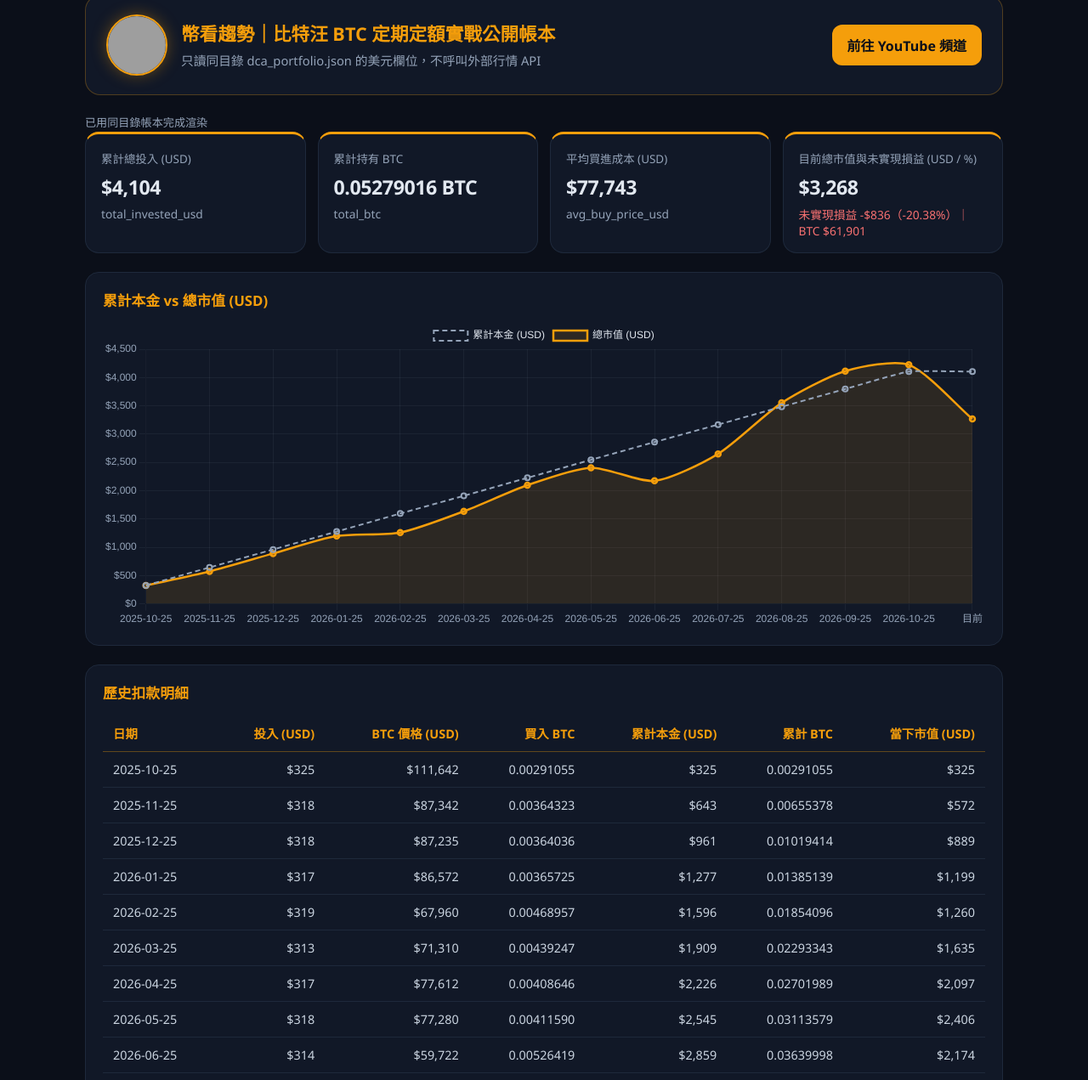
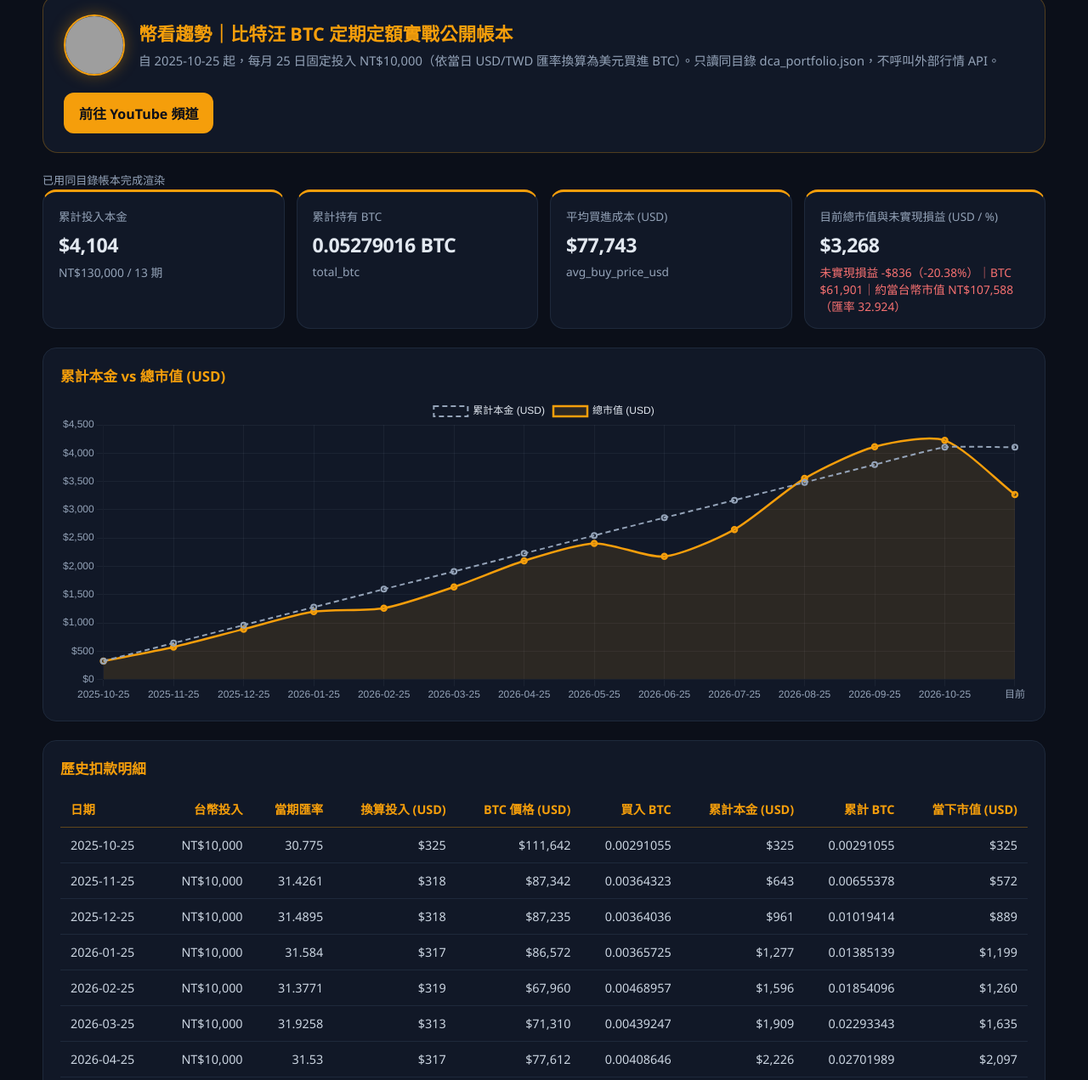
Before and after one commit to mohjj0206/daily-crypto-podcast, a plain HTML site: page index.html in a window 1280 px wide. Shown: the part 34-1305 px from the top of the page at 85% size. Drawn offline with nearby package versions, Linux system fonts and the light colour scheme; grey boxes are pictures that could not be loaded.

Commit message:
feat: add TWD 10,000 monthly FX conversion view on public ledger and fix special topic routing
Co-authored-by: Cursor <cursoragent@cursor.com>

```diff
--- a/dca_portfolio.json
+++ b/dca_portfolio.json
@@ -190,5 +190,6 @@
   "total_return_pct": -17.24,
   "total_invested_usd": 4104.04,
   "current_value_usd": 3267.76,
-  "roi_pct": -20.38
+  "roi_pct": -20.38,
+  "contribution_note": "自 2025-10-25 起，每月 25 日固定投入 NT$10,000（依當日 USD/TWD 匯率換算為美元買進 BTC）。"
 }
--- a/index.html
+++ b/index.html
@@ -15,7 +15,7 @@
       min-height: 100vh;
       padding: 28px 16px 56px;
     }
-    .wrap { max-width: 1080px; margin: 0 auto; }
+    .wrap { max-width: 1180px; margin: 0 auto; }
     header {
       display: flex;
       align-items: center;
@@ -108,7 +108,7 @@
         <img src="./avatar.png" alt="比特汪頭像">
         <div>
           <h1>幣看趨勢｜比特汪 BTC 定期定額實戰公開帳本</h1>
-          <p class="sub">只讀同目錄 dca_portfolio.json 的美元欄位，不呼叫外部行情 API</p>
+          <p class="sub" id="rule">自 2025-10-25 起，每月 25 日固定投入 NT$10,000（依當日 USD/TWD 匯率換算為美元買進 BTC）。只讀同目錄 dca_portfolio.json，不呼叫外部行情 API。</p>
         </div>
       </div>
       <a class="yt" href="https://www.youtube.com/@%E5%B9%A3%E7%9C%8B%E8%B6%A8%E5%8B%A2" target="_blank" rel="noopener noreferrer">前往 YouTube 頻道</a>
@@ -118,9 +118,9 @@
     <p class="status" id="status">正在整理帳本…</p>
     <section class="grid">
       <article class="card">
-        <div class="label">累計總投入 (USD)</div>
+        <div class="label">累計投入本金</div>
         <div class="value" id="total-usd">—</div>
-        <div class="hint">total_invested_usd</div>
+        <div class="hint" id="total-twd">台幣對照整理中</div>
       </article>
       <article class="card">
         <div class="label">累計持有 BTC</div>
@@ -151,7 +151,9 @@
           <thead>
             <tr>
               <th>日期</th>
-              <th>投入 (USD)</th>
+              <th>台幣投入</th>
+              <th>當期匯率</th>
+              <th>換算投入 (USD)</th>
               <th>BTC 價格 (USD)</th>
               <th>買入 BTC</th>
               <th>累計本金 (USD)</th>
@@ -163,7 +165,7 @@
         </table>
       </div>
     </section>
-    <footer>市值 = 持有 BTC × current_btc_usd。未實現損益 = 市值 − 累計投入美元。本頁僅供公開紀錄，不構成投資建議。</footer>
+    <footer>美元市值 = 持有 BTC × current_btc_usd。未實現損益 = 市值 − 累計投入美元。台幣欄位只對照每月 NT$10,000 換匯，影片與大盤仍用整數美元。本頁不構成投資建議。</footer>
   </div>
 
   <script>
@@ -179,6 +181,8 @@
       return sign + "$" + rounded.toLocaleString("en-US");
     };
     const btc = (v) => Number(v).toLocaleString("en-US", { minimumFractionDigits: 8, maximumFractionDigits: 8 });
+    const twdText = (v) => "NT$" + Math.round(Number(v)).toLocaleString("en-US");
+    const fxText = (v) => Number(v).toLocaleString("en-US", { minimumFractionDigits: 2, maximumFractionDigits: 4 });
     const pick = (obj, keys) => {
       for (const key of keys) {
         if (obj && obj[key] != null && obj[key] !== "") return obj[key];
@@ -193,9 +197,24 @@
       document.getElementById("status").textContent = "帳本未能完成渲染";
     }
 
-    function rowUsd(row) {
+    function rowTwd(row, monthlyTwd) {
+      const direct = n(pick(row, ["twd_invested", "invested_twd"]));
+      return direct != null && direct > 0 ? direct : monthlyTwd;
+    }
+
+    function rowUsd(row, monthlyTwd) {
       const direct = n(pick(row, ["usd_invested", "invested_usd", "amount_usd"]));
       if (direct != null && direct > 0) return direct;
+      const rate = n(pick(row, ["twd_rate", "usd_twd", "fx"]));
+      const investedTwd = rowTwd(row, monthlyTwd);
+      if (rate != null && rate > 0 && investedTwd > 0) return investedTwd / rate;
+      return null;
+    }
+
+    function rowFx(row, spent, monthlyTwd) {
+      const direct = n(pick(row, ["twd_rate", "usd_twd", "fx"]));
+      if (direct != null && direct > 0) return direct;
+      if (spent != null && spent > 0) return monthlyTwd / spent;
       return null;
     }
 
@@ -203,55 +222,87 @@
       const records = Array.isArray(data.records) ? data.records.filter((row) => row && typeof row === "object") : [];
       records.sort((a, b) => String(a.date || "").localeCompare(String(b.date || "")));
 
+      const monthlyTwd = n(pick(data, ["monthly_contribution_twd"])) || 10000;
+      const startDate = pick(data, ["start_date"]) || "2025-10-25";
+      const rule = pick(data, ["contribution_note"]) || (
+        "自 " + startDate + " 起，每月 25 日固定投入 NT$10,000（依當日 USD/TWD 匯率換算為美元買進 BTC）。只讀同目錄 dca_portfolio.json，不呼叫外部行情 API。"
+      );
+      const localNote = "只讀同目錄 dca_portfolio.json，不呼叫外部行情 API。";
+      document.getElementById("rule").textContent = String(rule).includes("不呼叫外部") ? rule : String(rule).replace(/。?$/, "。") + localNote;
+
       let investedSum = 0;
+      let twdSum = 0;
       let btcSum = 0;
       const points = [];
       for (const row of records) {
-        const spent = rowUsd(row);
+        const spent = rowUsd(row, monthlyTwd);
+        const investedTwd = rowTwd(row, monthlyTwd);
+        const fx = rowFx(row, spent, monthlyTwd);
         const bought = n(pick(row, ["btc_bought", "btc"]));
         const price = n(pick(row, ["btc_price_usd", "price_usd"]));
-        if (spent == null || bought == null) {
-          throw new Error("某一筆紀錄缺少 usd_invested 或 btc_bought，已停止使用不完整數字。");
-        }
-        investedSum += spent;
-        btcSum += bought;
+        if (spent != null) investedSum += spent;
+        twdSum += investedTwd;
+        if (bought != null) btcSum += bought;
         points.push({
           date: row.date || "—",
+          twd: investedTwd,
+          fx,
           spent,
           price: price == null ? null : price,
           bought,
-          principal: investedSum,
-          cumBtc: btcSum,
-          mark: price == null ? null : btcSum * price
+          principal: spent == null ? null : investedSum,
+          cumBtc: bought == null ? null : btcSum,
+          mark: price == null || bought == null ? null : btcSum * price
         });
       }
 
       const totalInvested = n(pick(data, ["total_invested_usd", "total_usd"])) ?? investedSum;
+      const totalTwd = n(pick(data, ["total_twd"])) ?? twdSum;
       const totalBtc = n(pick(data, ["total_btc"])) ?? btcSum;
       const px = n(pick(data, ["current_btc_usd", "btc_usd"]));
-      if (px == null || px <= 0) throw new Error("帳本缺少 current_btc_usd，無法計算目前市值。");
-      const market = n(pick(data, ["current_value_usd", "current_market_value_usd"])) ?? (totalBtc * px);
-      const pnl = n(pick(data, ["unrealized_pnl_usd"])) ?? (market - totalInvested);
-      const avg = n(pick(data, ["avg_buy_price_usd"])) ?? (totalBtc ? totalInvested / totalBtc : 0);
-      const pct = totalInvested ? (pnl / totalInvested) * 100 : 0;
-      const pnlText = (pnl > 0 ? "+" : pnl < 0 ? "-" : "") + usd(Math.abs(pnl));
+      const market = px == null || px <= 0
+        ? n(pick(data, ["current_value_usd", "current_market_value_usd"]))
+        : (n(pick(data, ["current_value_usd", "current_market_value_usd"])) ?? (totalBtc * px));
+      const pnl = market == null ? null : (n(pick(data, ["unrealized_pnl_usd"])) ?? (market - totalInvested));
+      const avg = n(pick(data, ["avg_buy_price_usd"])) ?? (totalBtc && totalInvested ? totalInvested / totalBtc : null);
+      const pct = pnl == null || !totalInvested ? null : (pnl / totalInvested) * 100;
+      const latestFx = n(pick(data, ["current_twd_rate"])) || (points.length ? points[points.length - 1].fx : null);
+      const marketTwd = n(pick(data, ["current_market_value_twd"])) ?? (market != null && latestFx ? market * latestFx : null);
 
-      document.getElementById("total-usd").textContent = usd(totalInvested);
-      document.getElementById("total-btc").textContent = btc(totalBtc) + " BTC";
-      document.getElementById("avg-usd").textContent = usd(avg);
-      document.getElementById("market-usd").textContent = usd(market);
+      document.getElementById("total-usd").textContent = totalInvested ? usd(totalInvested) : "—";
+      document.getElementById("total-twd").textContent = twdText(totalTwd) + " / " + points.length + " 期";
+      document.getElementById("total-btc").textContent = (totalBtc ? btc(totalBtc) : "—") + (totalBtc ? " BTC" : "");
+      document.getElementById("avg-usd").textContent = avg == null ? "—" : usd(avg);
+      document.getElementById("market-usd").textContent = market == null ? "—" : usd(market);
       const pnlEl = document.getElementById("pnl");
-      pnlEl.textContent = "未實現損益 " + pnlText + "（" + (pct >= 0 ? "+" : "") + pct.toFixed(2) + "%）｜BTC " + usd(px);
-      pnlEl.className = "hint " + (pnl >= 0 ? "up" : "down");
+      if (pnl == null) {
+        pnlEl.textContent = "帳本缺少現價，市值暫不計算";
+        pnlEl.className = "hint";
+      } else {
+        const pnlText = (pnl > 0 ? "+" : pnl < 0 ? "-" : "") + usd(Math.abs(pnl));
+        const twdHint = marketTwd == null ? "" : "｜約當台幣市值 " + twdText(marketTwd) + (latestFx ? "（匯率 " + fxText(latestFx) + "）" : "");
+        pnlEl.textContent = "未實現損益 " + pnlText + "（" + (pct >= 0 ? "+" : "") + pct.toFixed(2) + "%）" + (px ? "｜BTC " + usd(px) : "") + twdHint;
+        pnlEl.className = "hint " + (pnl >= 0 ? "up" : "down");
+      }
 
       const body = document.getElementById("rows");
       body.innerHTML = "";
       if (!points.length) {
-        body.innerHTML = "<tr><td colspan=\"7\">帳本尚無扣款紀錄</td></tr>";
+        body.innerHTML = "<tr><td colspan=\"9\">帳本尚無扣款紀錄</td></tr>";
       }
       points.forEach((row) => {
         const tr = document.createElement("tr");
-        [row.date, usd(row.spent), row.price == null ? "—" : usd(row.price), btc(row.bought), usd(row.principal), btc(row.cumBtc), row.mark == null ? "—" : usd(row.mark)]
+        [
+          row.date,
+          twdText(row.twd),
+          row.fx == null ? "—" : fxText(row.fx),
+          row.spent == null ? "—" : usd(row.spent),
+          row.price == null ? "—" : usd(row.price),
+          row.bought == null ? "—" : btc(row.bought),
+          row.principal == null ? "—" : usd(row.principal),
+          row.cumBtc == null ? "—" : btc(row.cumBtc),
+          row.mark == null ? "—" : usd(row.mark)
+        ]
           .forEach((text) => {
             const td = document.createElement("td");
             td.textContent = text;
@@ -263,11 +314,11 @@
       document.getElementById("status").textContent = "已用同目錄帳本完成渲染";
 
       const labels = points.map((row) => row.date);
-      const principal = points.map((row) => Number(row.principal.toFixed(2)));
+      const principal = points.map((row) => row.principal == null ? null : Number(row.principal.toFixed(2)));
       const marketSeries = points.map((row) => row.mark == null ? null : Number(row.mark.toFixed(2)));
       labels.push("目前");
-      principal.push(Number(totalInvested.toFixed(2)));
-      marketSeries.push(Number(market.toFixed(2)));
+      principal.push(totalInvested == null ? null : Number(Number(totalInvested).toFixed(2)));
+      marketSeries.push(market == null ? null : Number(Number(market).toFixed(2)));
 
       if (typeof Chart === "undefined") {
         showError("Chart.js 未能載入。四張卡片與明細已用帳本數字渲染。");
@@ -287,7 +338,8 @@
               borderDash: [6, 4],
               borderWidth: 2,
               pointRadius: 3,
-              tension: 0.15
+              tension: 0.15,
+              spanGaps: true
             },
             {
               label: "總市值 (USD)",
@@ -344,7 +396,7 @@
         showError(message);
         const body = document.getElementById("rows");
         body.dataset.ready = "1";
-        body.innerHTML = "<tr><td colspan=\"7\">" + message + "</td></tr>";
+        body.innerHTML = "<tr><td colspan=\"9\">" + message + "</td></tr>";
       } finally {
         clearTimeout(timer);
       }
@@ -355,7 +407,7 @@
       const body = document.getElementById("rows");
       if (body && body.dataset.ready !== "1") {
         showError("頁面腳本未能完成渲染。");
-        body.innerHTML = "<tr><td colspan=\"7\">渲染逾時</td></tr>";
+        body.innerHTML = "<tr><td colspan=\"9\">渲染逾時</td></tr>";
       }
     }, 9000);
   </script>
```
Also changed, not shown: 2 other files.
